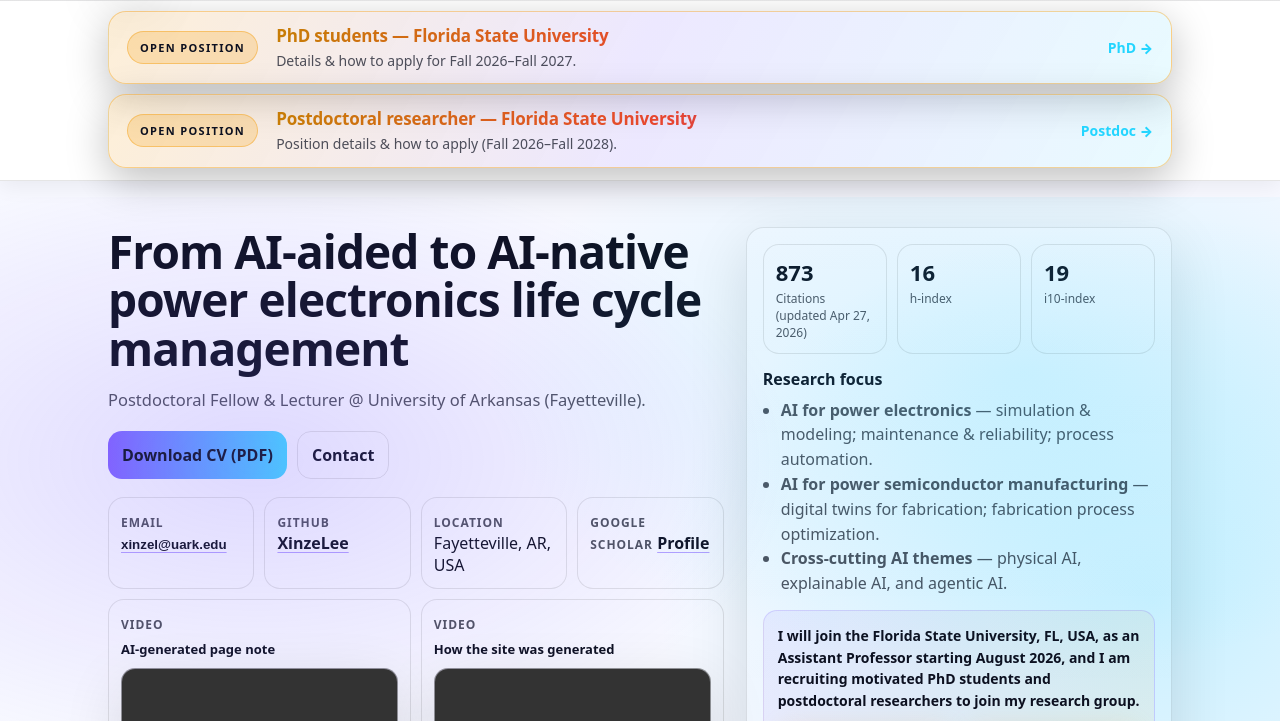
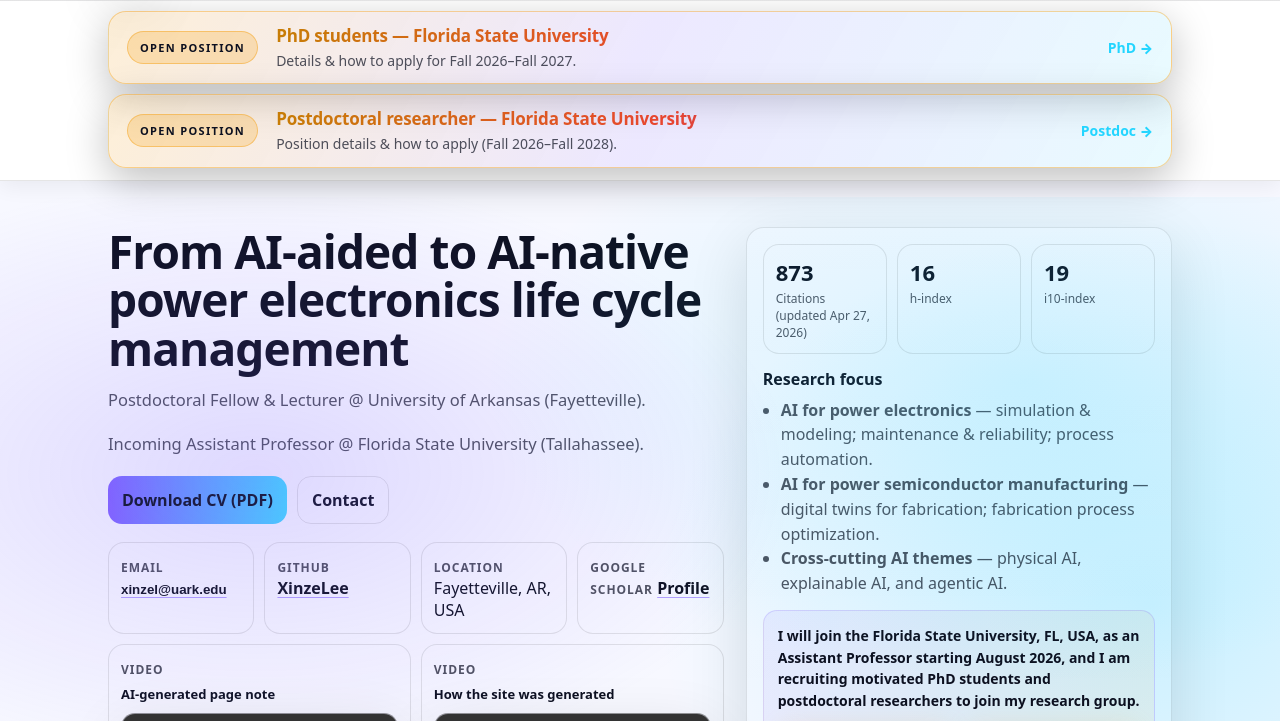
Before and after one commit to XinzeLee/XinzeLee.github.io, a plain HTML site: page index.html in a window 1280 px wide. Shown: the part 67-788 px from the top of the page. Drawn offline with Linux system fonts and the light colour scheme; no server answers; grey boxes are pictures that could not be loaded.

Commit message:
chore: update info

```diff
--- a/index.html
+++ b/index.html
@@ -99,6 +99,9 @@
           </h1>
           <p class="lead">
             Postdoctoral Fellow &amp; Lecturer @ University of Arkansas (Fayetteville).
+          </p>
+          <p class="lead">
+            Incoming Assistant Professor @ Florida State University (Tallahassee).
           </p>
 
           <div class="cta">
```
